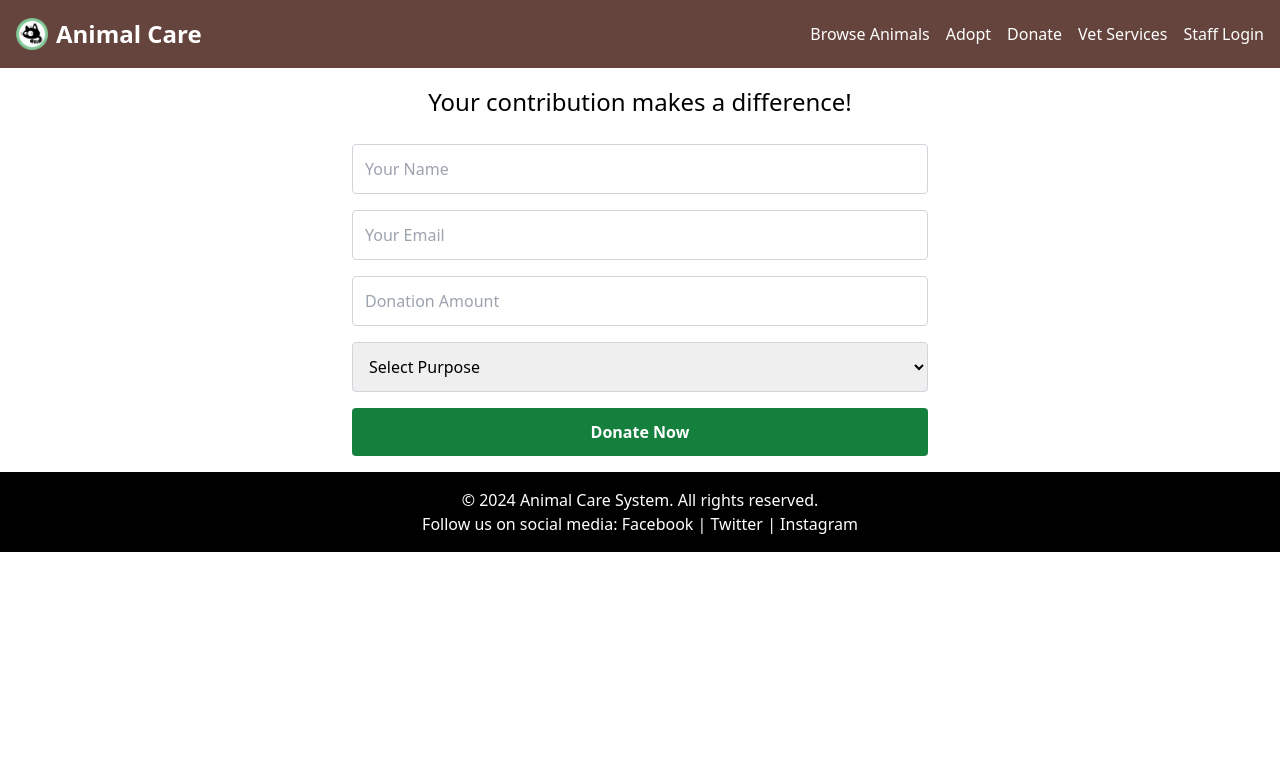
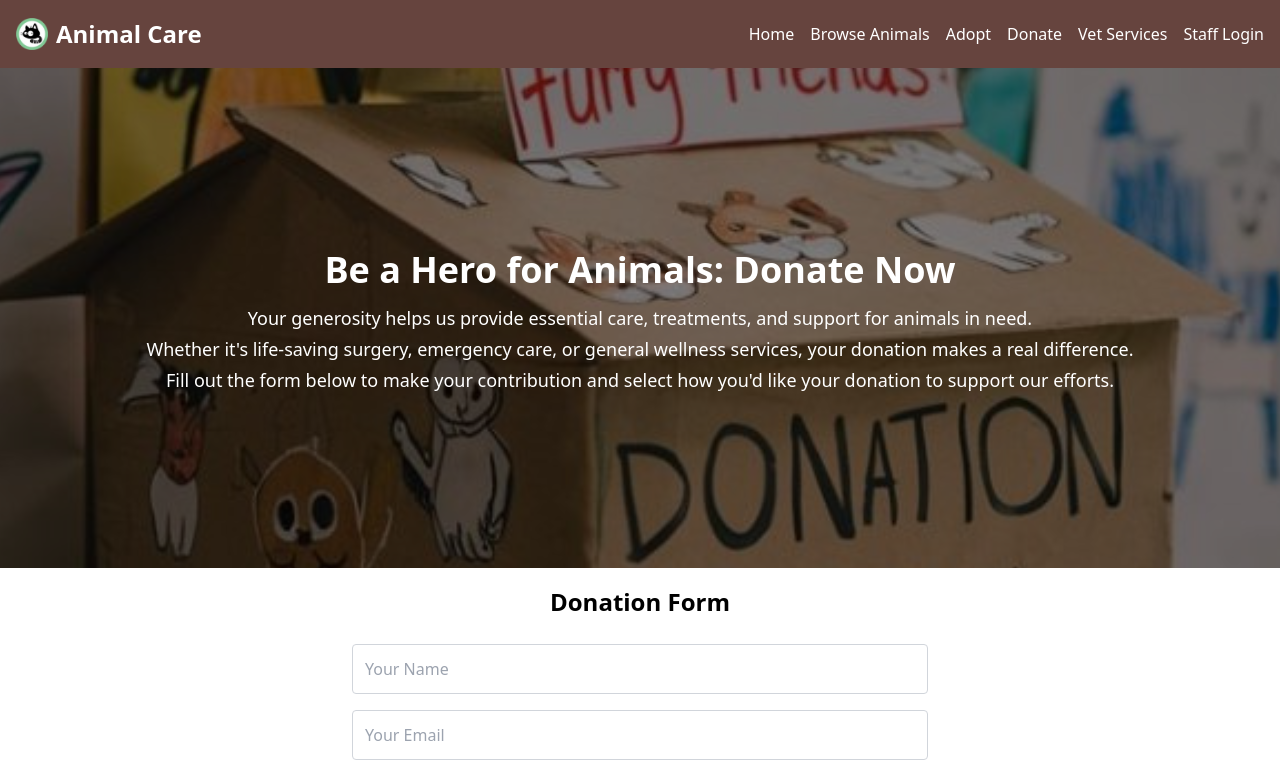
Before and after one commit to simrasheikh/animal-care-system-react, a React (Create React App) app in the folder frontend/: page /donate in a window 1280 px wide. Shown: the top 774 px of the page. Built offline with nearby package versions, Linux system fonts and the light colour scheme; no server answers.

Commit message:
Updated Header to include Home, added some visuals for Donate and VetPage

```diff
--- a/frontend/src/Adopt.js
+++ b/frontend/src/Adopt.js
@@ -79,6 +79,7 @@ const Adopt = () => {
             Animal Care
         </Link>
         <div className="space-x-4">
+          <Link to="/" className="text-white hover:text-gray-300">Home</Link>
           <Link to="/animals" className="text-white hover:text-gray-300">Browse Animals</Link>
           <Link to="/adopt" className="text-white hover:text-gray-300">Adopt</Link>
           <Link to="/donate" className="text-white hover:text-gray-300">Donate</Link>
--- a/frontend/src/AdoptLanding.js
+++ b/frontend/src/AdoptLanding.js
@@ -14,6 +14,7 @@ const AdoptLanding = () => {
             Animal Care
         </Link>
         <div className="space-x-4">
+          <Link to="/" className="text-white hover:text-gray-300">Home</Link>
           <Link to="/animals" className="text-white hover:text-gray-300">Browse Animals</Link>
           <Link to="/adopt" className="text-white hover:text-gray-300">Adopt</Link>
           <Link to="/donate" className="text-white hover:text-gray-300">Donate</Link>
@@ -29,7 +30,7 @@ const AdoptLanding = () => {
           backgroundImage: `url(${textbg})`
         }}
       >
-        <div className="absolute inset-0 bg-black bg-opacity-50 flex flex-col items-center justify-center text-white">
+        <div className="absolute inset-0 bg-black bg-opacity-45 flex flex-col items-center justify-center text-white">
           <h1 className="text-4xl font-bold text-center">Thank You for Wanting to Adopt!</h1>
           <p className="text-lg mt-2 text-center">You're doing a great thing! Let's find your new best friend.</p>
           <p className="text-center mt-4 text-lg">Select an animal below and fill out the form to adopt.</p>
--- a/frontend/src/AnimalDetails.js
+++ b/frontend/src/AnimalDetails.js
@@ -44,6 +44,7 @@ const AnimalDetails = () => {
             Animal Care
         </Link>
         <div className="space-x-4">
+          <Link to="/" className="text-white hover:text-gray-300">Home</Link>
           <Link to="/animals" className="text-white hover:text-gray-300">Browse Animals</Link>
           <Link to="/adopt" className="text-white hover:text-gray-300">Adopt</Link>
           <Link to="/donate" className="text-white hover:text-gray-300">Donate</Link>
--- a/frontend/src/AnimalListings.js
+++ b/frontend/src/AnimalListings.js
@@ -69,6 +69,7 @@ const AnimalListings = () => {
             Animal Care
         </Link>
         <div className="space-x-4">
+          <Link to="/" className="text-white hover:text-gray-300">Home</Link>
           <Link to="/animals" className="text-white hover:text-gray-300">Browse Animals</Link>
           <Link to="/adopt" className="text-white hover:text-gray-300">Adopt</Link>
           <Link to="/donate" className="text-white hover:text-gray-300">Donate</Link>
--- a/frontend/src/Donate.js
+++ b/frontend/src/Donate.js
@@ -1,5 +1,6 @@
 import React, { useState } from 'react';
 import { Link } from 'react-router-dom';
+import textbg from './assets/donationlandingbg.png'; // The background image
 
 const Donate = () => {
   const [donorName, setDonorName] = useState('');
@@ -57,6 +58,7 @@ const Donate = () => {
             Animal Care
         </Link>
         <div className="space-x-4">
+          <Link to="/" className="text-white hover:text-gray-300">Home</Link>
           <Link to="/animals" className="text-white hover:text-gray-300">Browse Animals</Link>
           <Link to="/adopt" className="text-white hover:text-gray-300">Adopt</Link>
           <Link to="/donate" className="text-white hover:text-gray-300">Donate</Link>
@@ -65,8 +67,24 @@ const Donate = () => {
         </div>
       </nav>
 
+      {/* Banner Section */}
+      <section
+          className="relative bg-cover bg-center"
+            style={{
+            backgroundImage: `url(${textbg})`,
+            height: '500px' // You can change this value as needed
+          }}
+        >
+        <div className="absolute inset-0 bg-black bg-opacity-50 flex flex-col items-center justify-center text-white">
+          <h1 className="text-4xl font-bold text-center">Be a Hero for Animals: Donate Now</h1>
+          <p className="text-lg mt-2 text-center">Your generosity helps us provide essential care, treatments, and support for animals in need.</p>
+          <p className="text-lg mt-1 text-center">Whether it's life-saving surgery, emergency care, or general wellness services, your donation makes a real difference.</p>
+          <p className="text-lg mt-1 text-center">Fill out the form below to make your contribution and select how you'd like your donation to support our efforts.</p>
+        </div>
+      </section>
+
       <div className="container mx-auto p-4">
-        <h2 className="text-2xl text-center mb-6">Your contribution makes a difference!</h2>
+        <h2 className="text-2xl font-bold text-center mb-6">Donation Form</h2>
 
         {/* Success/Error Message */}
         {successMessage && <div className="success-message text-green-500 text-center mb-4">{successMessage}</div>}
--- a/frontend/src/Home.js
+++ b/frontend/src/Home.js
@@ -14,6 +14,7 @@ const Home = () => {
             Animal Care
         </Link>
         <div className="space-x-4">
+          <Link to="/">Home</Link>
           <Link to="/animals">Browse Animals</Link>
           <Link to="/adopt">Adopt</Link>
           <Link to="/donate">Donate</Link>
--- a/frontend/src/LoginSignup.js
+++ b/frontend/src/LoginSignup.js
@@ -24,6 +24,7 @@ const LoginSignup = () => {
             Animal Care
         </Link>
         <div className="space-x-4">
+          <Link to="/" className="text-white hover:text-gray-300">Home</Link>
           <Link to="/animals" className="text-white hover:text-gray-300">Browse Animals</Link>
           <Link to="/adopt" className="text-white hover:text-gray-300">Adopt</Link>
           <Link to="/donate" className="text-white hover:text-gray-300">Donate</Link>
--- a/frontend/src/VetPage.js
+++ b/frontend/src/VetPage.js
@@ -1,5 +1,6 @@
 import React, { useState, useEffect } from 'react';
 import { Link } from 'react-router-dom';
+import textbg from './assets/vetlandingbg.png'; // The background image
 
 import vet1Image from './assets/vet1.jpg';
 import vet2Image from './assets/vet2.jpg';
@@ -91,6 +92,7 @@ const VetPage = () => {
           Animal Care
         </Link>
         <div className="space-x-4">
+          <Link to="/" className="text-white hover:text-gray-300">Home</Link>
           <Link to="/animals" className="text-white hover:text-gray-300">Browse Animals</Link>
           <Link to="/adopt" className="text-white hover:text-gray-300">Adopt</Link>
           <Link to="/donate" className="text-white hover:text-gray-300">Donate</Link>
@@ -99,10 +101,24 @@ const VetPage = () => {
         </div>
       </nav>
 
+      {/* Banner Section */}
+      <section
+        className="relative bg-cover bg-center"
+          style={{
+          backgroundImage: `url(${textbg})`,
+          height: '430px' // You can change this value as needed
+        }}
+      >
+      <div className="absolute inset-0 bg-black bg-opacity-50 flex flex-col items-center justify-center text-white">
+        <h1 className="text-4xl font-bold text-center">Meet Our Veterinarians</h1>
+        <p className="text-lg mt-2 text-center">Dedicated, compassionate, and highly skilled – our veterinarians are here to provide the best care for your beloved pets.</p>
+        <p className="text-lg mt-1 text-center">Browse through their profiles and easily book an appointment today!</p>
+      </div>
+      </section>
+
       {/* Vet Listings Section */}
       <section className="container mx-auto p-6 bg-gray-50 rounded-lg">
-        <h2 className="text-4xl font-extrabold text-center text-teal-800 mb-8">Meet Our Veterinarians</h2>
-
+      <h2 className="text-2xl text-center mb-6">Explore Our Veterinarians and Find the Perfect Match for Your Pet!</h2>
         <div className="grid grid-cols-1 sm:grid-cols-2 md:grid-cols-3 gap-6">
           {vetsData.map((vet) => (
             <div
```
Also changed, not shown: frontend/src/assets/donationlandingbg.png (added), frontend/src/assets/vetlandingbg.png (added).
